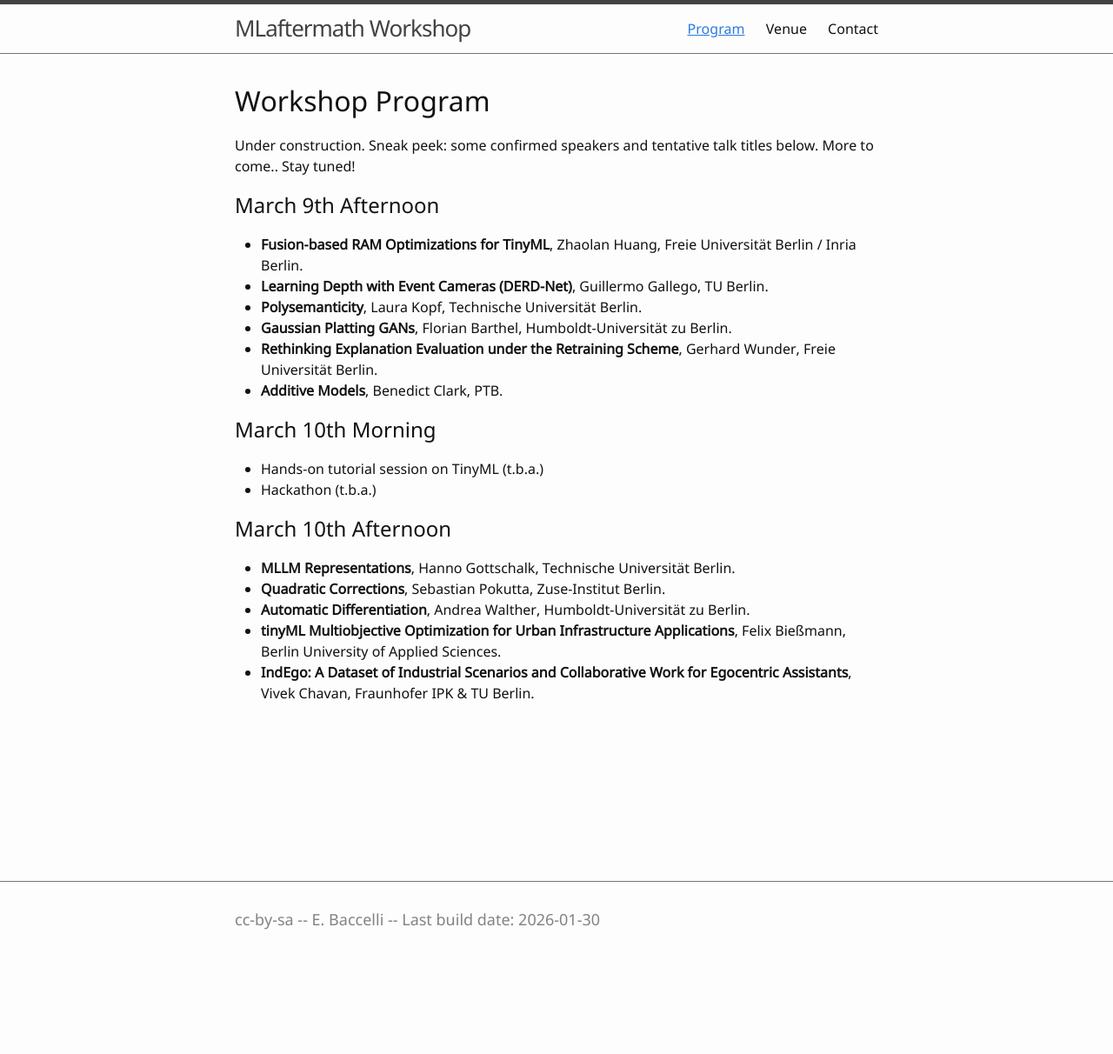
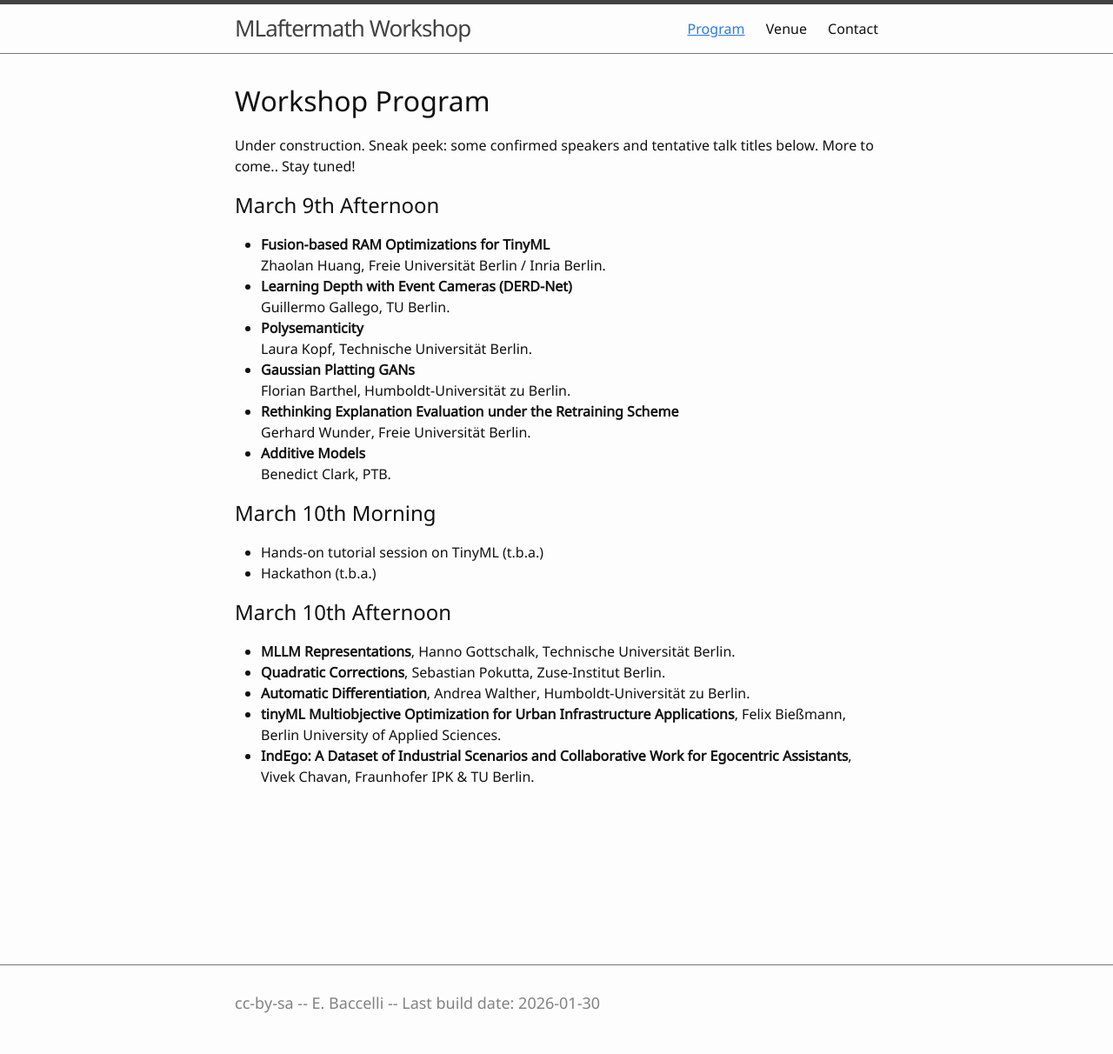
Before and after one commit to Inria-Berlin/MLaftermath, a Jekyll site: the page built from 0-program.md, in a window 1280 px wide. Shown: the whole page at 87% size. Built offline with Jekyll 4.4.1, drawn with Linux system fonts in a browser that asks for light colours; before the commit the page ends 1116 px from its top, so only the background shows below that.

```diff
--- a/0-program.md
+++ b/0-program.md
@@ -7,12 +7,18 @@ nav: true
 Under construction. Sneak peek: some confirmed speakers and tentative talk titles below. More to come.. Stay tuned!
 
 ## March 9th Afternoon
-- **Fusion-based RAM Optimizations for TinyML**, Zhaolan Huang, Freie Universität Berlin / Inria Berlin.
-- **Learning Depth with Event Cameras (DERD-Net)**, Guillermo Gallego, TU Berlin.
-- **Polysemanticity**, Laura Kopf, Technische Universität Berlin.
-- **Gaussian Platting GANs**, Florian Barthel, Humboldt-Universität zu Berlin.
-- **Rethinking Explanation Evaluation under the Retraining Scheme**, Gerhard Wunder, Freie Universität Berlin.
-- **Additive Models**, Benedict Clark, PTB.
+- **Fusion-based RAM Optimizations for TinyML**
+Zhaolan Huang, Freie Universität Berlin / Inria Berlin.
+- **Learning Depth with Event Cameras (DERD-Net)**
+Guillermo Gallego, TU Berlin.
+- **Polysemanticity**
+Laura Kopf, Technische Universität Berlin.
+- **Gaussian Platting GANs**
+Florian Barthel, Humboldt-Universität zu Berlin.
+- **Rethinking Explanation Evaluation under the Retraining Scheme**
+Gerhard Wunder, Freie Universität Berlin.
+- **Additive Models**
+Benedict Clark, PTB.
 
 ## March 10th Morning
 - Hands-on tutorial session on TinyML (t.b.a.)
```
